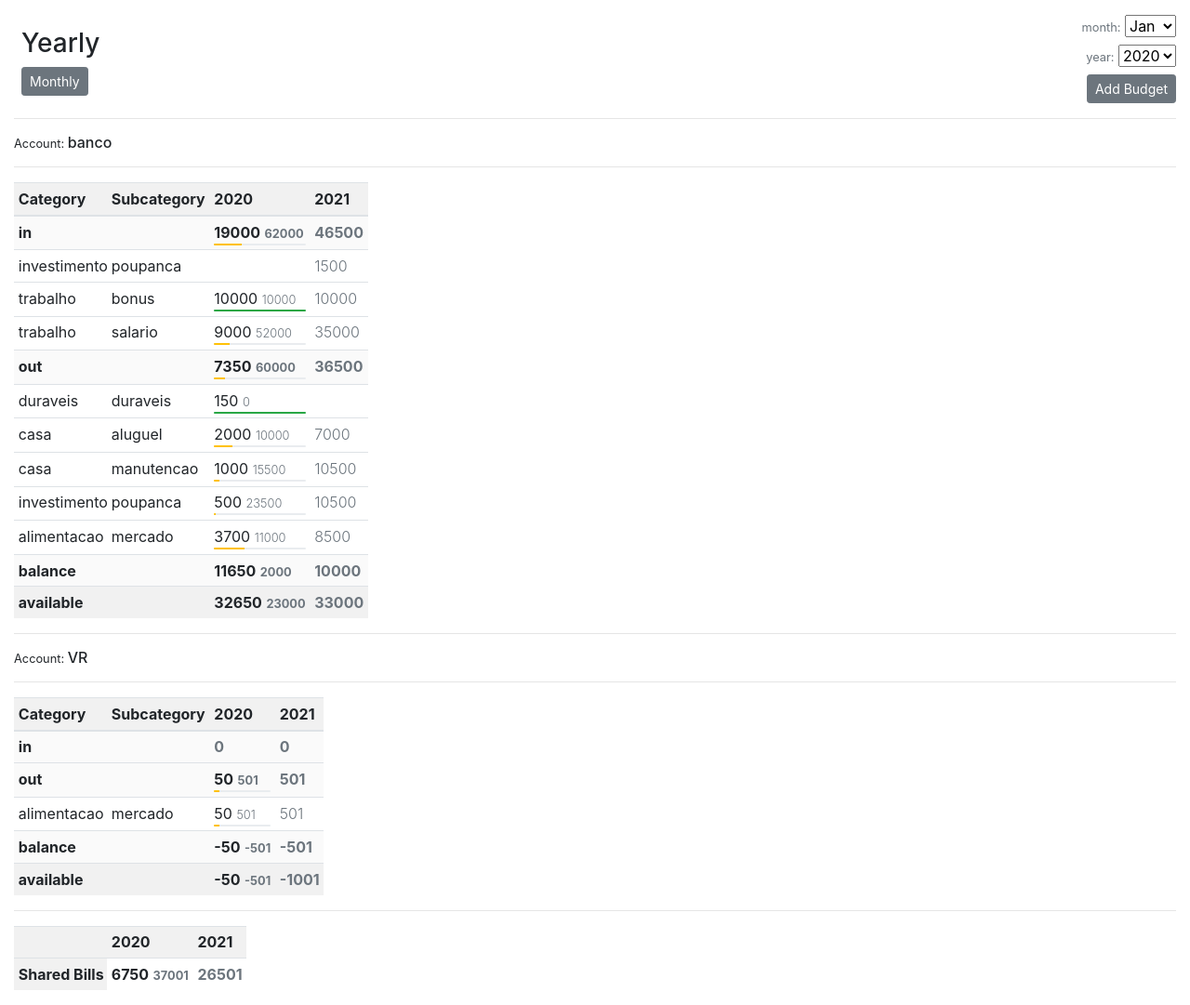
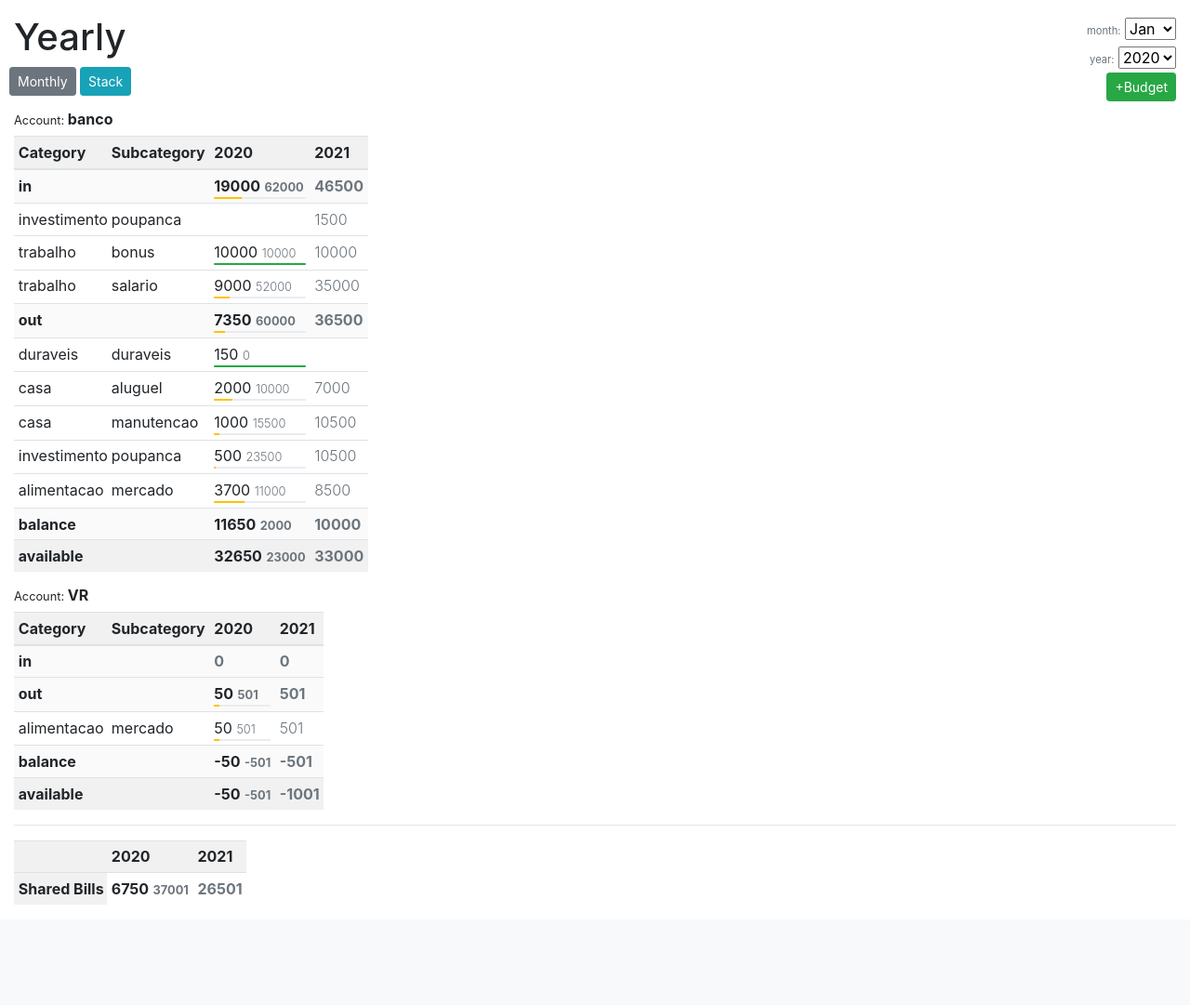
Before and after one commit to pettersonoaa/webapp_projecon, a Django app: page /budget/yearly in a window 1280 px wide. Shown: the part 56-1137 px from the top of the page at 93% size. After the commit the page ends 1018 px from the top, so only its background shows below. Run offline with Django 3.2, Linux system fonts and the light colour scheme; a user stored in the database is signed in; data comes from the database, SQL or seed files in the repository; both versions use the stored data as it was after the commit; some libraries are stand-ins or nearby versions.

Commit message:
stack button

```diff
--- a/budget/functions.py
+++ b/budget/functions.py
@@ -131,7 +131,7 @@ def SharedBill (user, month=True):
         suffixes=('_budget', '_transaction'),
         how='outer',
         on=['date']
-    ).fillna(0).set_index('date').sort_index(axis=1).rename(columns={'value__sum_transaction': 'transaction', 'value__sum_budget': 'budget'})
+    ).fillna(0).set_index('date').sort_index(axis=1, ascending=False).rename(columns={'value__sum_transaction': 'transaction', 'value__sum_budget': 'budget'})
     df = df.T.to_dict()
 
     dl = []
--- a/budget/templates/budget/index.html
+++ b/budget/templates/budget/index.html
@@ -28,24 +28,32 @@
 {% endblock %}
 {% block content_budget %}
 <div class="d-flex justify-content-between">
-    <div class="p-2 align-self-end">
     <div>
-            <h3 class="page-header">{{ title }}</h3>
-        </div>
-        <div>
+        <h1 class="page-header">{{ title }}</h1>
+        <form method="POST">{% csrf_token %}
+            <div class="form-row">
+                <div class="form-group">
                     {% if title == 'Monthly' %}
                     <a class="btn btn-secondary btn-sm" href="{% url 'yearly_view' %}" role="button">Yearly</a>
                     {% else %}
                     <a class="btn btn-secondary btn-sm" href="{% url 'monthly_view' %}" role="button">Monthly</a>
                     {% endif %}
+                    {% if io_type_is_unstacked %}
+                    <button class="btn btn-info btn-sm" type="submit" name="stack_io_type">Stack</button>
+                    {% else %}
+                    <button class="btn btn-info btn-sm" type="submit" name="unstack_io_type">Unstack</button>
+                    {% endif %}
+                    </button>
                 </div>
             </div>
-    <div class="p2 text-right">
+        </form>
+    </div>
+    <div class="text-right">
         <form method="POST">{% csrf_token %}
             {% for key, options in populate_budget.items %}
             <div>
-                <label class="text-secondary" for="populate_{{ key }}_id"><small>{{ key }}:</small></label>
-                <select name="populate_{{ key }}" id="populate_{{ key }}_id">
+                <label class="text-secondary col-form-label col-form-label-sm" for="populate_{{ key }}_id"><small>{{ key }}:</small></label>
+                <select class="selectpicker" name="populate_{{ key }}" id="populate_{{ key }}_id">
                     {% for option in options %}
                     <option value="{{ option }}">{{ option }}</option>
                     {% endfor %}
@@ -53,15 +61,14 @@
             </div>
             {% endfor %}
             <div>
-                <button class="btn btn-secondary btn-sm" type="submit">Add Budget</button>
+                <button class="btn btn-success btn-sm" type="submit" name="populate_budget">+Budget</button>
             </div>
         </form>
     </div>
 </div>
-<hr>
 <div class="wrapper">
     {% for account_name, pivot_table in accounts_table.items %}
-    <h6><small>Account: </small>{{ account_name }}</h6><hr>
+    <h6><small>Account: </small><strong>{{ account_name }}</strong></h6>
     <table class="table table-sm table-hover table-condensed table-responsive">
         <thead>
             <tr class="tr-th-bg-normal">
@@ -78,6 +85,7 @@
             {% for io_name, io_rows in pivot_table.rows.items %}
                 {% for total_label, rows in io_rows.items %}
                     {% for row in rows %}
+                        {% if io_type_is_unstacked or total_label == 'total' %}
                         <tr class="{% if total_label == 'total' %}tr-th-bg-light{% endif %}">
                             {% for col in row %}
                                 {% if col.is_atribute %}
@@ -98,6 +106,7 @@
                                 {% endif %}
                             {% endfor %}
                         </tr>
+                        {% endif %}
                     {% endfor %}
                 {% endfor %}
             {% endfor %}
@@ -137,8 +146,8 @@
             </tr>
         </tfoot>
     </table>
+    {% endfor %}
     <hr>
-    {% endfor %}
     <table class="table table-sm table-hover table-condensed table-responsive">
         <tr class="tr-th-bg-normal">
             <th class="sticky-col sticky-col-1 sticky-col-bg-normal" scope="col"></th>
--- a/budget/views.py
+++ b/budget/views.py
@@ -42,6 +42,8 @@ def index_view(request):
 @login_required
 def monthly_view(request):
 
+    io_type_is_unstacked = True
+
     # form: populate Budget
     model = Budget.objects.values('date__year').distinct()
     populate_budget = {
@@ -50,12 +52,19 @@ def monthly_view(request):
     }
     populate_budget['year'].append(populate_budget['year'][-1]+1)
     populate_budget['year'].append(populate_budget['year'][0]-1)
+
+    # request POST
     if request.method == 'POST':
-        populate_date = datetime.strptime(
-            request.POST['populate_year']+request.POST['populate_month'],
-            '%Y%b'
-        )
-        PopulateMonth(request.user, populate_date.year, populate_date.month)
+        if 'stack_io_type' in request.POST:
+            io_type_is_unstacked = False
+        elif 'unstack_io_type' in request.POST:
+            io_type_is_unstacked = True
+        elif 'populate_budget' in request.POST:
+            populate_date = datetime.strptime(
+                request.POST['populate_year']+request.POST['populate_month'],
+                '%Y%b'
+            )
+            PopulateMonth(request.user, populate_date.year, populate_date.month)
 
     # load main table
     try:
@@ -65,7 +74,8 @@ def monthly_view(request):
             'title': 'Monthly',
             'accounts_table': account_table,
             'populate_budget': populate_budget,
-            'shared_bill': shared_bill
+            'shared_bill': shared_bill,
+            'io_type_is_unstacked': io_type_is_unstacked
         }
         return render(request, 'budget/index.html', context)
     except:
@@ -75,20 +85,29 @@ def monthly_view(request):
 @login_required
 def yearly_view(request):
 
+    io_type_is_unstacked = True
+
     # form: populate Budget
     model = Budget.objects.values('date__year').distinct()
     populate_budget = {
         'month': [date(1,i+1,1).strftime('%b') for i in range(12)],
-        'year': [i['date__year'] for i in model]
+        'year': [i['date__year'] for i in model],
     }
     populate_budget['year'].append(populate_budget['year'][-1]+1)
     populate_budget['year'].append(populate_budget['year'][0]-1)
+
+    # request POST
     if request.method == 'POST':
-        populate_date = datetime.strptime(
-            request.POST['populate_year']+request.POST['populate_month'],
-            '%Y%b'
-        )
-        PopulateMonth(request.user, populate_date.year, populate_date.month)
+        if 'stack_io_type' in request.POST:
+            io_type_is_unstacked = False
+        elif 'unstack_io_type' in request.POST:
+            io_type_is_unstacked = True
+        elif 'populate_budget' in request.POST:
+            populate_date = datetime.strptime(
+                request.POST['populate_year']+request.POST['populate_month'],
+                '%Y%b'
+            )
+            PopulateMonth(request.user, populate_date.year, populate_date.month)
 
     # load main table
     try:
@@ -98,7 +117,8 @@ def yearly_view(request):
             'title': 'Yearly',
             'accounts_table': account_table,
             'populate_budget': populate_budget,
-            'shared_bill': shared_bill
+            'shared_bill': shared_bill,
+            'io_type_is_unstacked': io_type_is_unstacked
         }
         return render(request, 'budget/index.html', context)
     except:
```
Also changed, not shown: db.sqlite3. Lines whose indentation alone changed are shown as unchanged.
